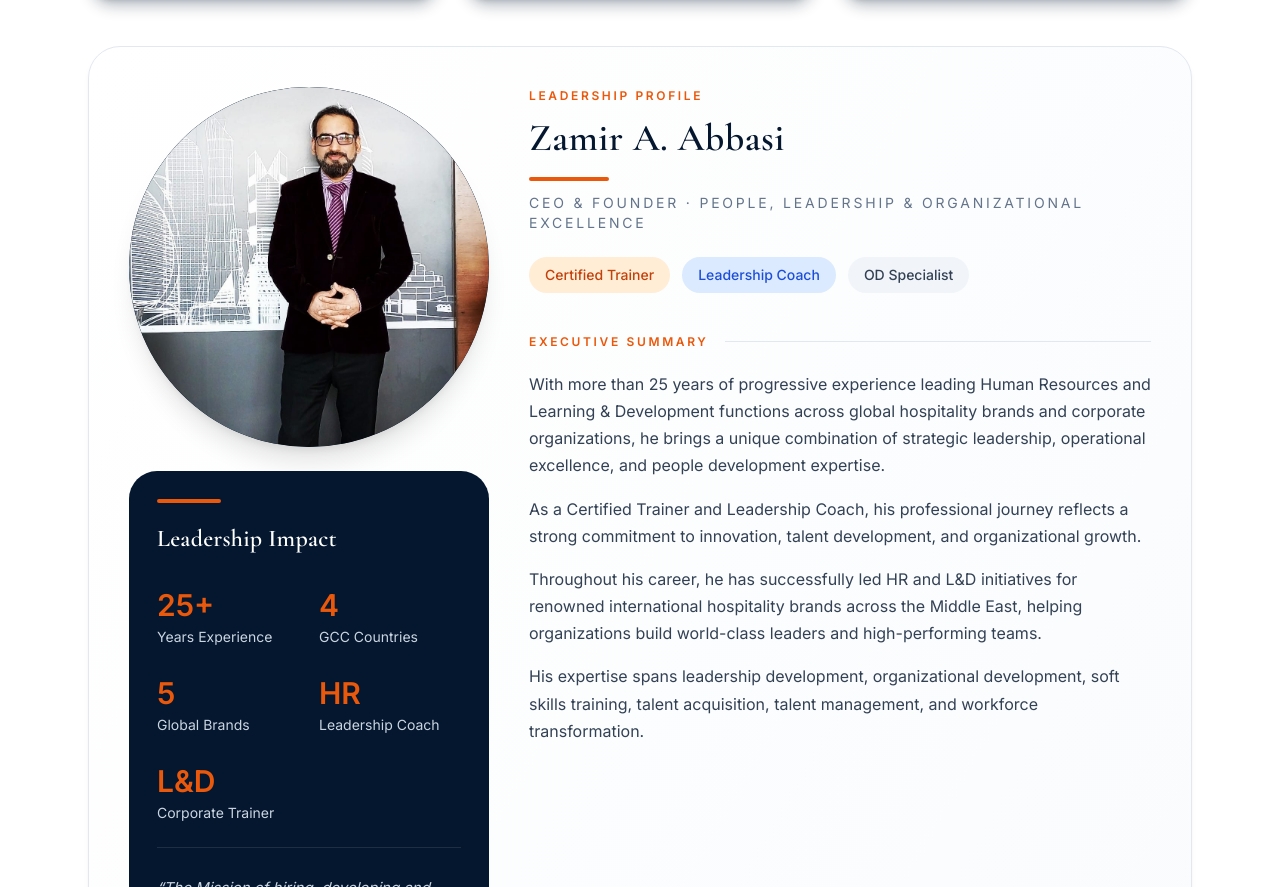
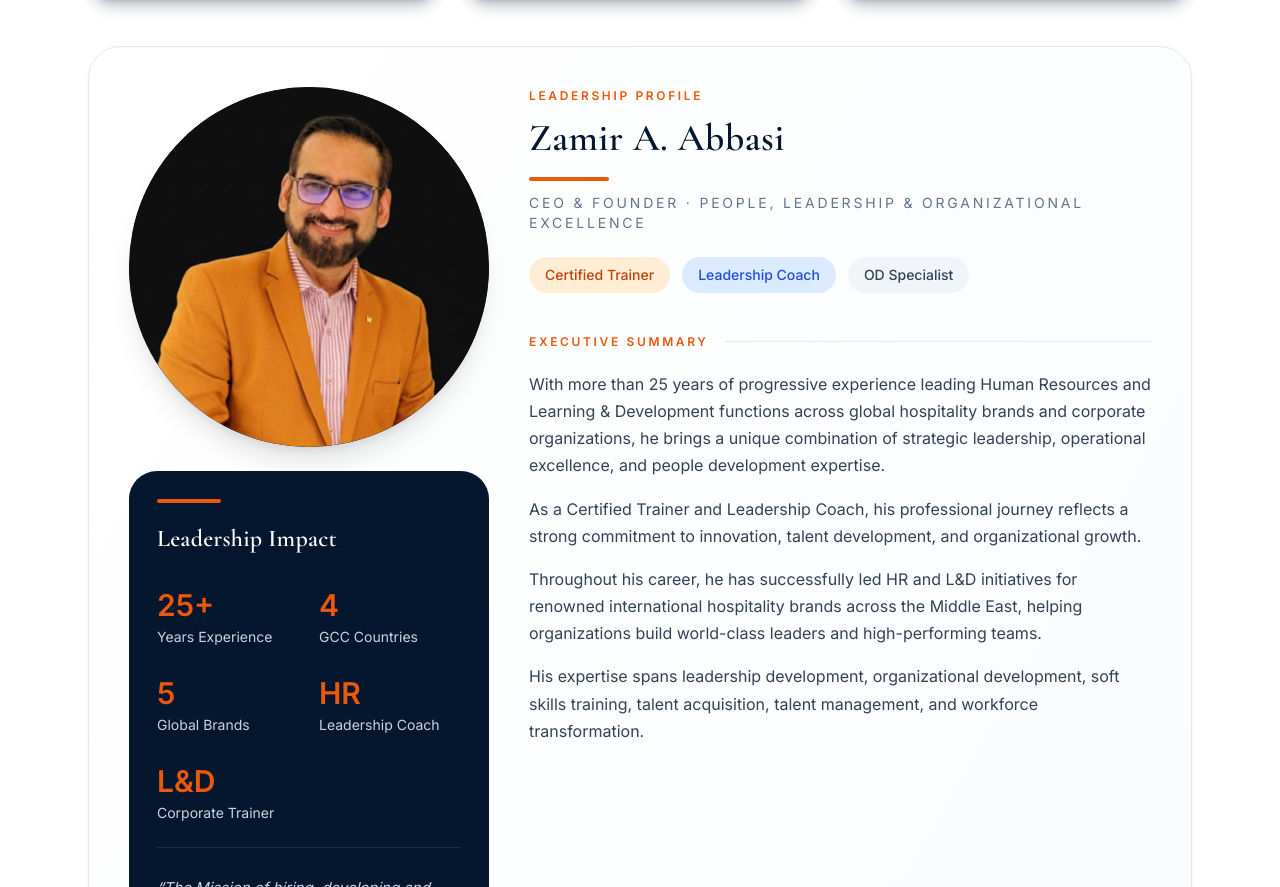
Before and after one commit to abdulrehmansajid-dev/TalenTiT-Website, a React (Vite) app: page / in a window 1280 px wide. Shown: the part 1753-2640 px from the top of the page. Built offline with nearby package versions, Linux system fonts and the light colour scheme.

Commit message:
CEO Profile Picture Updated

```diff
--- a/src/components/About.jsx
+++ b/src/components/About.jsx
@@ -114,7 +114,7 @@ export default function About() {
                 <img
                   src={ceo}
                   alt="Zamir A. Abbasi"
-                  className="aspect-square w-full rounded-full object-cover object-top"
+                  className="aspect-square w-full rounded-full object-cover object-[center_20%]"
                   loading="lazy"
                   decoding="async"
                 />
```
Also changed, not shown: src/assets/ceo.jpeg.
